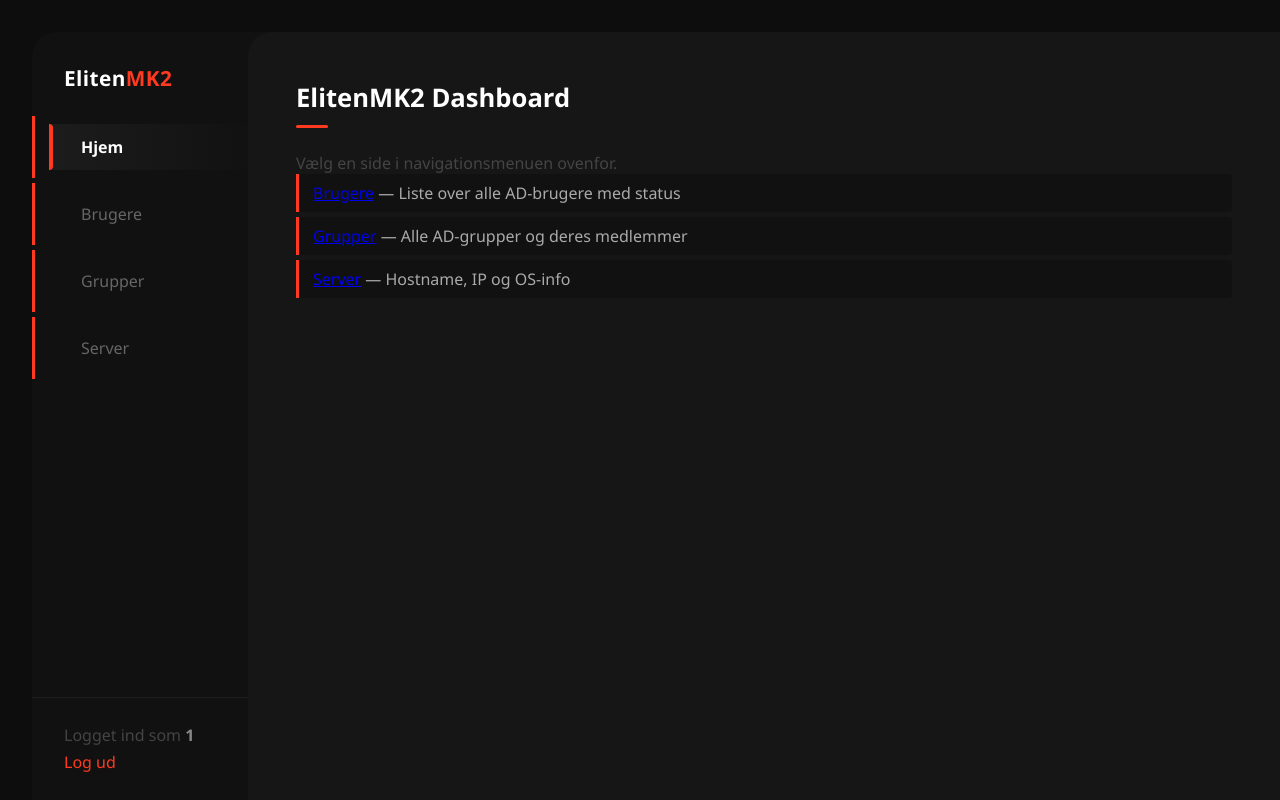
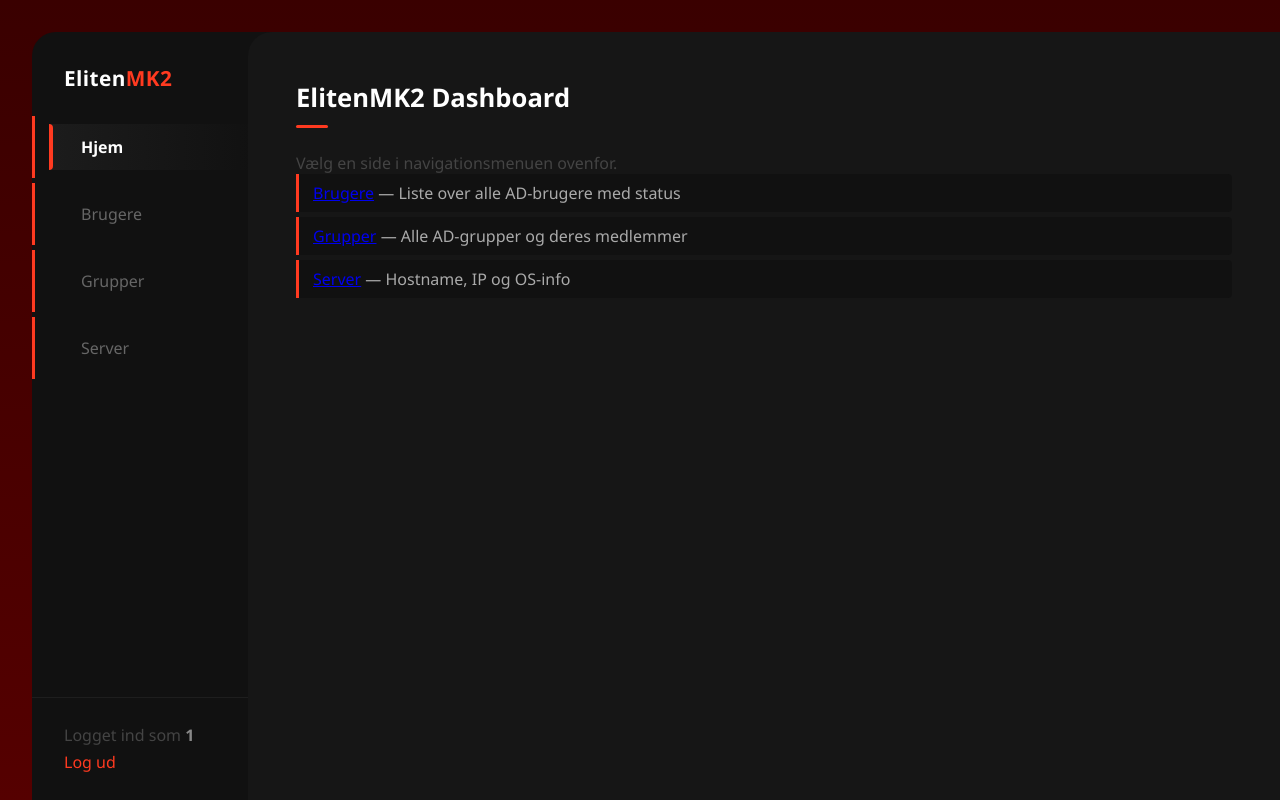
Before and after one commit to Mercantec-GHC/ElitenMK2, a Flask app: page / in a window 1280 px wide. Run offline with Flask 3, Linux system fonts and the light colour scheme; a user stored in the database is signed in.

Commit message:
background update

```diff
--- a/static/style.css
+++ b/static/style.css
@@ -5,7 +5,7 @@
 }
 
 body {
-  background: #0d0d0d;
+  background: linear-gradient(to bottom, #3a0000, #550000);
   padding: 2rem 0 0 2rem;
   font-size: 16px;
   height: 100vh;
@@ -155,7 +155,7 @@ h2 {
 }
 
 .chart-header {
-  display: flex;
+  display: flex
   justify-content: space-between;
   align-items: baseline;
   margin-bottom: 12px;
@@ -217,7 +217,7 @@ table {
 }
 
 th {
-  background: #0d0d0d;
+  background: linear-gradient(to bottom, #3a0000, #111);
   color: #444;
   padding: 12px 16px;
   text-align: left;
```
Also changed, not shown: app.py (line endings or trailing spaces).
